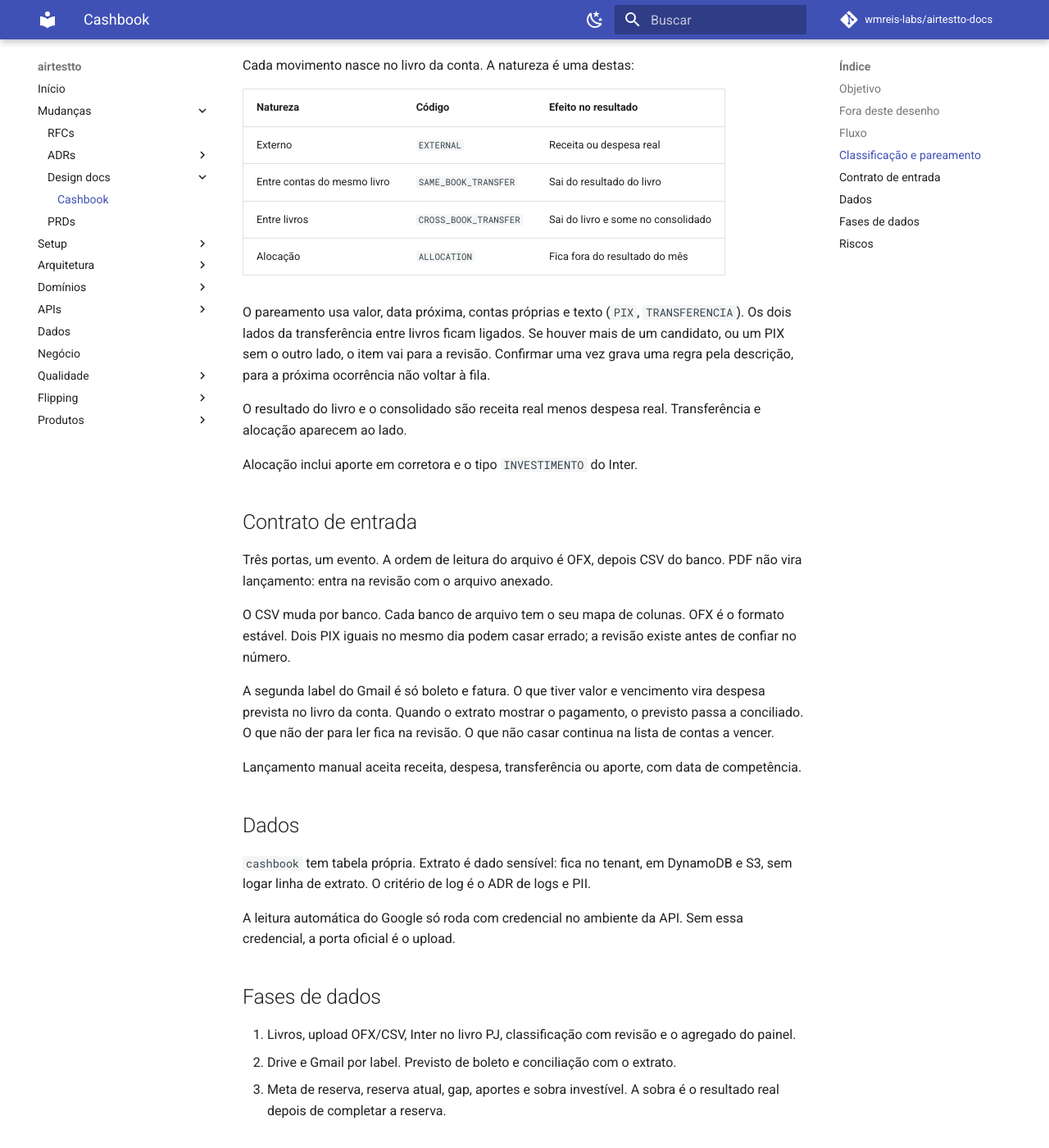
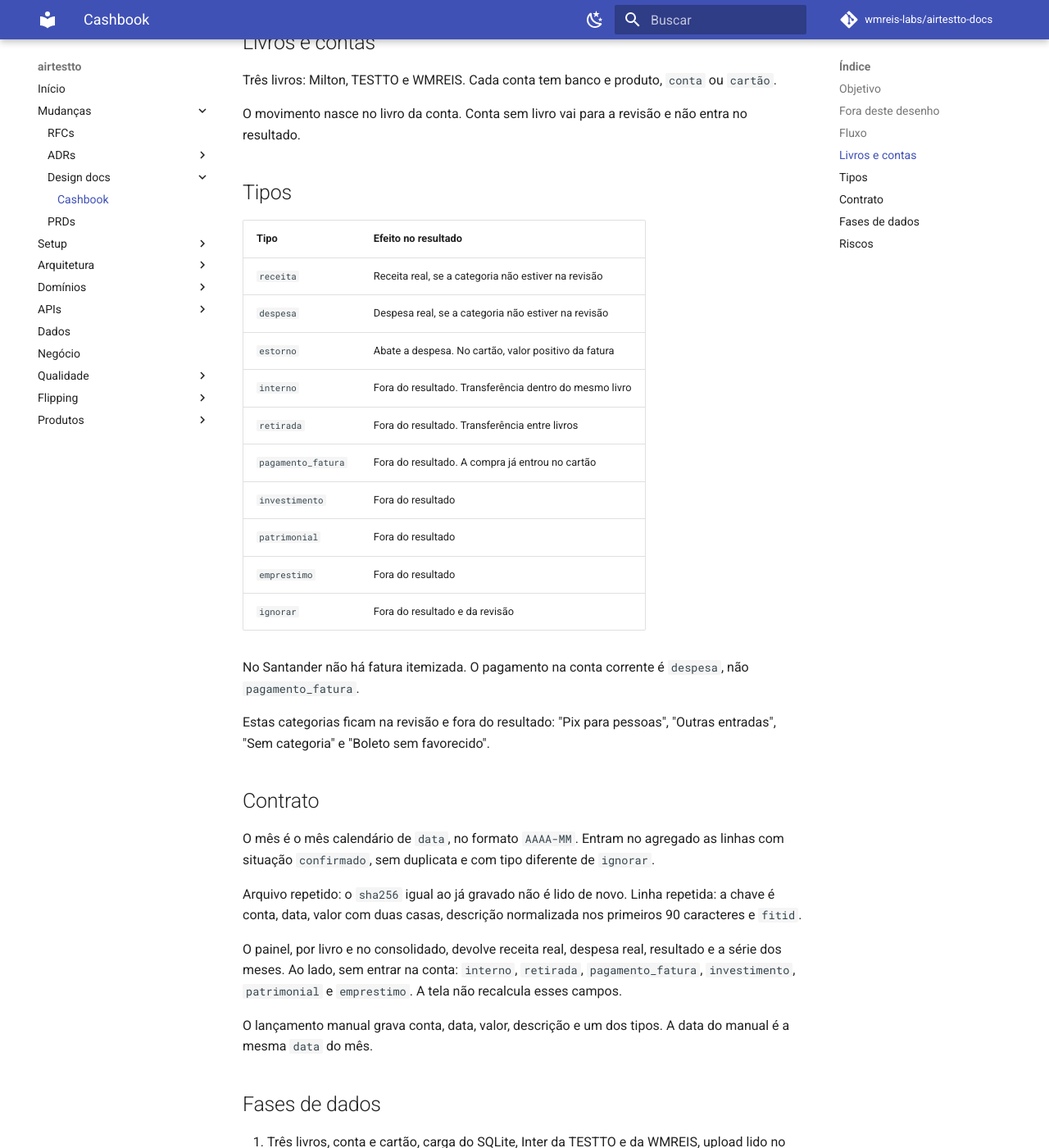
Before and after one commit to wmreis-labs/airtestto-docs, an MkDocs documentation site: the page built from docs/mudancas/design/2026-09-27-caixa-cashbook.md, in a window 1280 px wide and 1400 px high, scrolled down 1241 px. Shown: the whole window at 82% size. Built offline with MkDocs 1.6.1 and Material for MkDocs 9.7.7, drawn with Linux system fonts in a browser that asks for light colours; comment, search, counter and statistics services are not loaded; some of the changed text lies outside the part shown.

Commit message:
docs: descrever o contrato da fase 1 no cashbook
Co-authored-by: Cursor <cursoragent@cursor.com>

````diff
--- a/docs/mudancas/design/2026-09-27-caixa-cashbook.md
+++ b/docs/mudancas/design/2026-09-27-caixa-cashbook.md
@@ -2,16 +2,16 @@
 
 **Status:** vigente
 **Data:** 2026-09-27
-**ADR:** [domínio cashbook](https://wmreis-labs.github.io/wmreis-docs/mudancas/adr/2026-09-27-dominio-cashbook/), [livros e naturezas](https://wmreis-labs.github.io/wmreis-docs/mudancas/adr/2026-09-27-livros-pf-pj/)
+**ADR:** [fase 1 do caixa](https://wmreis-labs.github.io/wmreis-docs/mudancas/adr/2026-09-27-fase-1-caixa/), [domínio cashbook](https://wmreis-labs.github.io/wmreis-docs/mudancas/adr/2026-09-27-dominio-cashbook/)
 **PRD:** [caixa pessoal e profissional](https://wmreis-labs.github.io/wmreis-docs/mudancas/prd/2026-09-27-caixa-pessoal-profissional/)
 
 ## Objetivo
 
-Receber extrato já normalizado, classificar cada movimento numa das quatro naturezas e devolver o resultado do mês. O número é calculado no backend. A tela só exibe.
+Receber a linha já normalizada, classificar com os tipos do importador e devolver o resultado do mês. O número é calculado no `cashbook`. A tela só exibe.
 
 ## Fora deste desenho
 
-Telas, rota e estados do admin estão em [Admin](https://wmreis-labs.github.io/admin-docs/mudancas/design/2026-09-27-caixa-admin/). Open Finance, corretora e lançamento de imóvel não entram. `message` não lê caixa de e-mail.
+Telas, rota e estados do admin estão em [Admin](https://wmreis-labs.github.io/admin-docs/mudancas/design/2026-09-27-caixa-admin/). A leitura de OFX, CSV, PDF e do XLSX do cartão Itaú fica no `bank`. Open Finance, corretora e lançamento de imóvel não entram. `message` não lê caixa de e-mail. O Google Drive não é lido na fase 1.
 
 ## Fluxo
 
@@ -22,62 +22,63 @@ flowchart LR
   inter[Pacote inter]
   bank[Pacote bank]
   cashbook[Dominio cashbook]
-  inbox[Drive e Gmail]
+  sqlite[SQLite ja classificado]
 
   admin --> api
-  api --> cashbook
+  api --> bank
   inter --> bank
-  inbox --> bank
   bank --> cashbook
+  sqlite --> cashbook
   cashbook --> admin
 ```
 
-1. Inter publica saldo e extrato detalhado na fila do `bank`, na coleta que já existe, ligado ao livro PJ.
-2. Upload, pasta do Drive por banco e label de extrato no Gmail publicam o mesmo evento `TRANSACTIONS_CAPTURED`.
-3. `bank` normaliza. `cashbook` lê o evento, grava o movimento no livro da conta e classifica.
-4. A API `/cashbook` devolve painel, revisão, lançamento manual, contas a vencer e plano de reserva.
+1. O upload chega na API e o `bank` lê o arquivo. A linha gravada tem data, valor, descrição e `fitid`. Em seguida o `bank` publica `TRANSACTIONS_CAPTURED`.
+2. A conta Inter da TESTTO já publica esse evento na coleta que existe. A fase 1 configura a conta da WMREIS no mesmo conector, com outro `x-conta-corrente`. Nenhuma das duas entra por OFX.
+3. O `cashbook` consome o evento, grava o movimento no livro da conta e classifica. A regra gravada, por ordem, ganha do classificador.
+4. A carga do histórico copia o SQLite: a linha normalizada para o `bank` e o tipo já gravado para o `cashbook`. Esse arquivo cobre Milton e WMREIS, de 2024 a 2027. A TESTTO não está nele. O passado dela é o que o `inter` já deixou no `bank`, e o `cashbook` classifica essa coleta.
+5. A API `/cashbook` devolve painel, revisão, lançamento manual, contas a vencer e plano de reserva.
 
-Conta antiga sem livro continua válida. O movimento fica sem livro e vai para a revisão até alguém escolher o livro.
+## Livros e contas
 
-## Classificação e pareamento
+Três livros: Milton, TESTTO e WMREIS. Cada conta tem banco e produto, `conta` ou `cartão`.
 
-Cada movimento nasce no livro da conta. A natureza é uma destas:
+O movimento nasce no livro da conta. Conta sem livro vai para a revisão e não entra no resultado.
 
-| Natureza | Código | Efeito no resultado |
-| --- | --- | --- |
-| Externo | `EXTERNAL` | Receita ou despesa real |
-| Entre contas do mesmo livro | `SAME_BOOK_TRANSFER` | Sai do resultado do livro |
-| Entre livros | `CROSS_BOOK_TRANSFER` | Sai do livro e some no consolidado |
-| Alocação | `ALLOCATION` | Fica fora do resultado do mês |
+## Tipos
 
-O pareamento usa valor, data próxima, contas próprias e texto (`PIX`, `TRANSFERENCIA`). Os dois lados da transferência entre livros ficam ligados. Se houver mais de um candidato, ou um PIX sem o outro lado, o item vai para a revisão. Confirmar uma vez grava uma regra pela descrição, para a próxima ocorrência não voltar à fila.
+| Tipo | Efeito no resultado |
+| --- | --- |
+| `receita` | Receita real, se a categoria não estiver na revisão |
+| `despesa` | Despesa real, se a categoria não estiver na revisão |
+| `estorno` | Abate a despesa. No cartão, valor positivo da fatura |
+| `interno` | Fora do resultado. Transferência dentro do mesmo livro |
+| `retirada` | Fora do resultado. Transferência entre livros |
+| `pagamento_fatura` | Fora do resultado. A compra já entrou no cartão |
+| `investimento` | Fora do resultado |
+| `patrimonial` | Fora do resultado |
+| `emprestimo` | Fora do resultado |
+| `ignorar` | Fora do resultado e da revisão |
 
-O resultado do livro e o consolidado são receita real menos despesa real. Transferência e alocação aparecem ao lado.
+No Santander não há fatura itemizada. O pagamento na conta corrente é `despesa`, não `pagamento_fatura`.
 
-Alocação inclui aporte em corretora e o tipo `INVESTIMENTO` do Inter.
+Estas categorias ficam na revisão e fora do resultado: "Pix para pessoas", "Outras entradas", "Sem categoria" e "Boleto sem favorecido".
 
-## Contrato de entrada
+## Contrato
 
-Três portas, um evento. A ordem de leitura do arquivo é OFX, depois CSV do banco. PDF não vira lançamento: entra na revisão com o arquivo anexado.
+O mês é o mês calendário de `data`, no formato `AAAA-MM`. Entram no agregado as linhas com situação `confirmado`, sem duplicata e com tipo diferente de `ignorar`.
 
-O CSV muda por banco. Cada banco de arquivo tem o seu mapa de colunas. OFX é o formato estável. Dois PIX iguais no mesmo dia podem casar errado; a revisão existe antes de confiar no número.
+Arquivo repetido: o `sha256` igual ao já gravado não é lido de novo. Linha repetida: a chave é conta, data, valor com duas casas, descrição normalizada nos primeiros 90 caracteres e `fitid`.
 
-A segunda label do Gmail é só boleto e fatura. O que tiver valor e vencimento vira despesa prevista no livro da conta. Quando o extrato mostrar o pagamento, o previsto passa a conciliado. O que não der para ler fica na revisão. O que não casar continua na lista de contas a vencer.
+O painel, por livro e no consolidado, devolve receita real, despesa real, resultado e a série dos meses. Ao lado, sem entrar na conta: `interno`, `retirada`, `pagamento_fatura`, `investimento`, `patrimonial` e `emprestimo`. A tela não recalcula esses campos.
 
-Lançamento manual aceita receita, despesa, transferência ou aporte, com data de competência.
-
-## Dados
-
-`cashbook` tem tabela própria. Extrato é dado sensível: fica no tenant, em DynamoDB e S3, sem logar linha de extrato. O critério de log é o ADR de logs e PII.
-
-A leitura automática do Google só roda com credencial no ambiente da API. Sem essa credencial, a porta oficial é o upload.
+O lançamento manual grava conta, data, valor, descrição e um dos tipos. A data do manual é a mesma `data` do mês.
 
 ## Fases de dados
 
-1. Livros, upload OFX/CSV, Inter no livro PJ, classificação com revisão e o agregado do painel.
-2. Drive e Gmail por label. Previsto de boleto e conciliação com o extrato.
+1. Três livros, conta e cartão, carga do SQLite, Inter da TESTTO e da WMREIS, upload lido no `bank`, classificação com revisão e o agregado do painel.
+2. Pasta do Drive por banco e label do Gmail. O `bank` lê o arquivo da pasta como lê o upload. Previsto de boleto e conciliação com o extrato.
 3. Meta de reserva, reserva atual, gap, aportes e sobra investível. A sobra é o resultado real depois de completar a reserva.
 
 ## Riscos
 
-CSV instável por banco. Pareamento ambíguo de PIX. Credencial do Google ausente até a fase 2. Nenhum desses riscos autoriza gravar o caixa em `FinancialEntry`.
+CSV instável por banco. O mapa de colunas fica na tarefa de arquivo, não neste corte. Pareamento que a regra não cobre vai para a revisão. A WMREIS ainda não está no header do Inter. Nenhum desses riscos autoriza gravar o caixa em `FinancialEntry`.
````
Also changed, not shown: docs/mudancas/index.md (+1 -1 lines).
